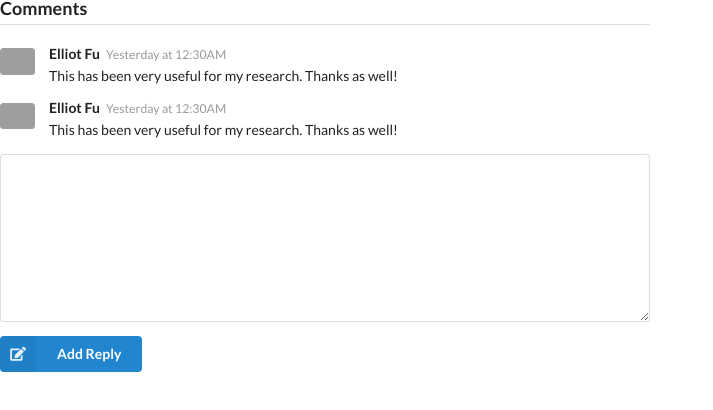
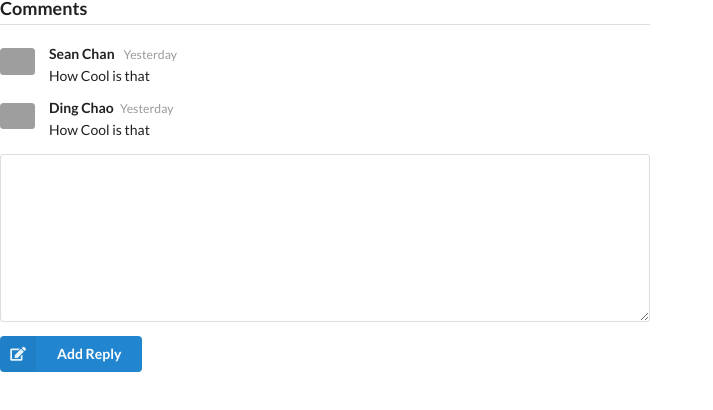
Before and after one commit to dcchan98/comment, a React (Create React App) app: page / in a window 1280 px wide. Shown: the top 410 px of the page, without its empty margins (0-713 px from the left). Built offline with nearby package versions, Linux system fonts and the light colour scheme; grey boxes are pictures that could not be loaded.

Commit message:
Pass as props

```diff
--- a/src/App.js
+++ b/src/App.js
@@ -1,4 +1,3 @@
-import { Component } from "react";
 import CommentPage from "./components/CommentPage"
 
 function App() {
--- a/src/components/Comment.js
+++ b/src/components/Comment.js
@@ -1,20 +1,20 @@
 import React, { Component } from "react";
-import faker from "faker";
+
 
 export default class Comment extends Component {
 	render() {
 		return (
       <div class='comment'>
 					<a class='avatar'>
-						<img src={faker.image.image()} />
+						<img src={this.props.profileImage} />
 					</a>
-					<div class='content'>
-						<a class='author'>Elliot Fu</a>
-						<div class='metadata'>
-							<span class='date'>Yesterday at 12:30AM</span>
+					<div className='content'>
+						<a className='author'>{this.props.name}</a>
+						<div className='metadata'>
+							<span className='date'>{this.props.date}</span>
 						</div>
-						<div class='text'>
-							<p>This has been very useful for my research. Thanks as well!</p>
+						<div className='text'>
+							<p>{this.props.commentText}</p>
 						</div>
 
             {/* ####### Reply Section Not Used Yet */}
--- a/src/components/CommentPage.js
+++ b/src/components/CommentPage.js
@@ -1,17 +1,27 @@
 /** @format */
-
+import faker from "faker";
 import React, { Component } from "react";
-import Comment from "./Comment.js"
-import ReplySection from "./ReplySection.js"
+import Comment from "./Comment.js";
+import ReplySection from "./ReplySection.js";
 
 export default class CommentPage extends Component {
 	render() {
 		return (
 			<div class='ui comments'>
 				<h3 class='ui dividing header'>Comments</h3>
-				<Comment/>
-				<Comment/>
-				<ReplySection/>
+				<Comment
+					profileImage={faker.image.image()}
+					name='Sean Chan '
+					commentText='How Cool is that'
+					date='Yesterday'
+				/>
+				<Comment
+					profileImage={faker.image.image()}
+					name='Ding Chao'
+					commentText='How Cool is that'
+					date='Yesterday'
+				/>
+				<ReplySection />
 			</div>
 		);
 	}
```
Also changed, not shown: src/components/ApprovalCard.js (added), 1 other file (tests, documents, lock files or other folders).
